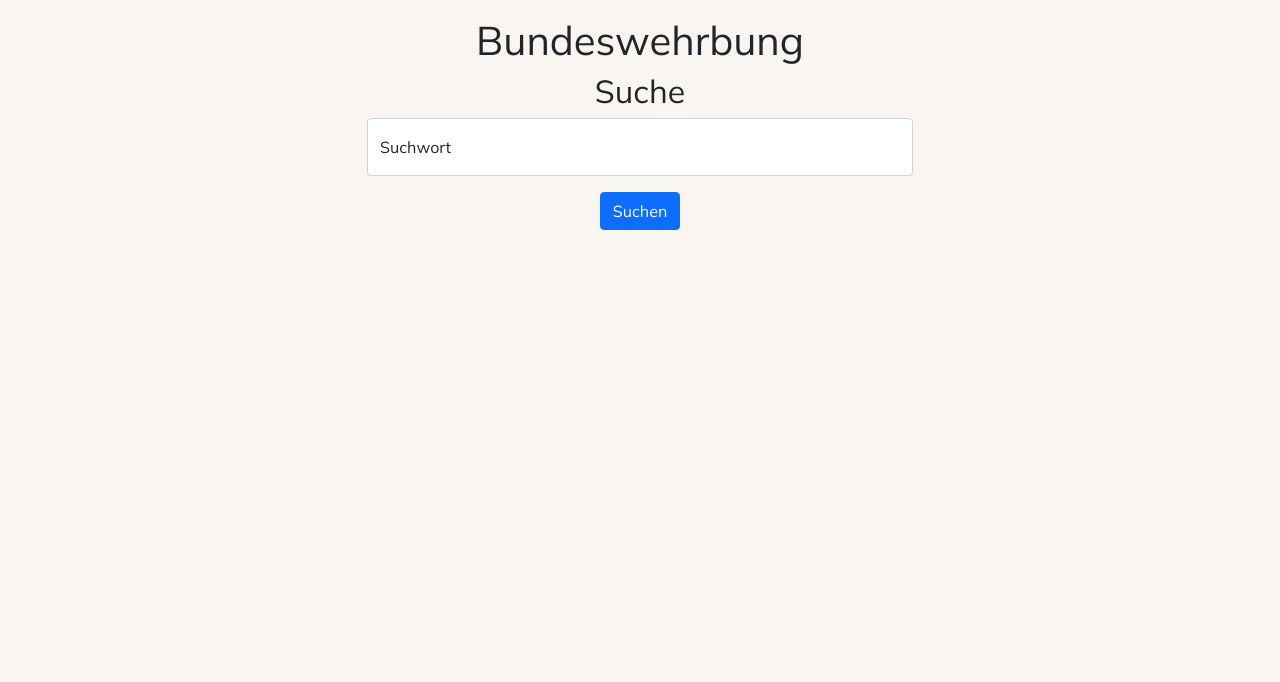
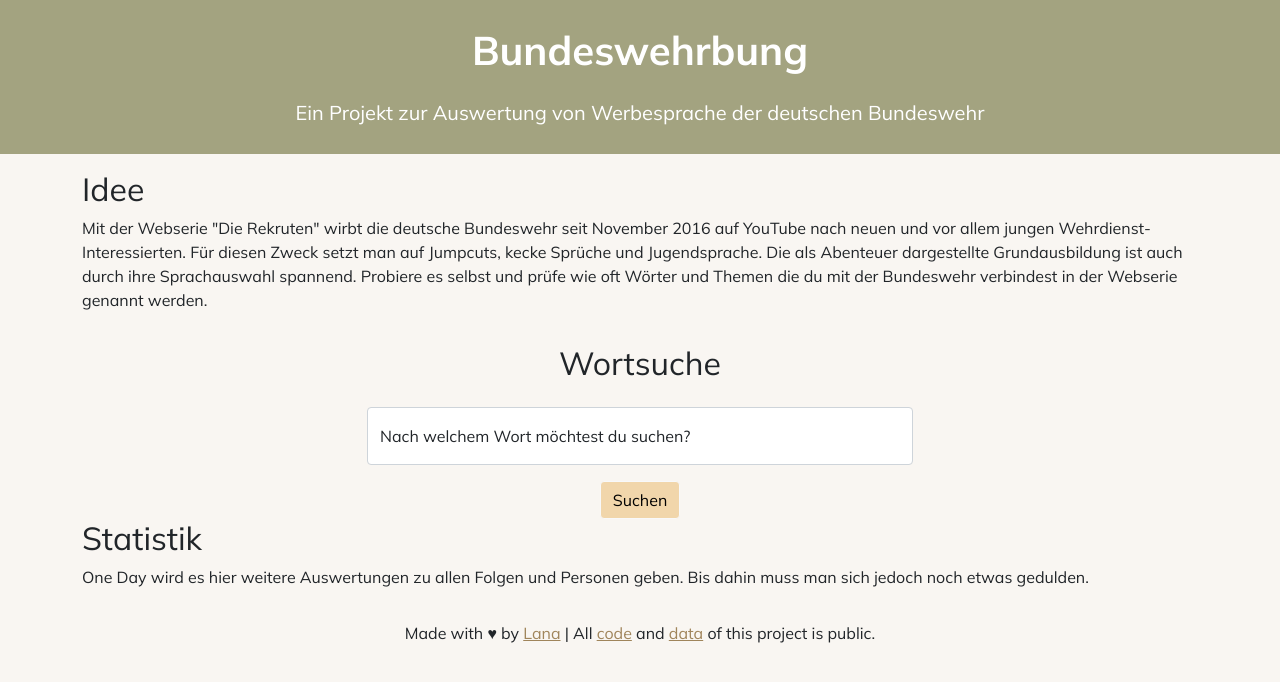
Before and after one commit to DasUnicorn/Bundeswehrbung, a Django app: page / in a window 1280 px wide. Shown: the top 682 px of the page. Run offline with Django 4.2, Linux system fonts and the light colour scheme.

Commit message:
updated design

```diff
--- a/templates/base.html
+++ b/templates/base.html
@@ -22,10 +22,17 @@
 
 	</head>
 	<body>
+		<div style="background: #a3a380; padding: 10px 0; color: white;" >
+			<h1 class="container py-3" style="font-weight: bold;">Bundeswehrbung</h1>
+			<p class="lead">Ein Projekt zur Auswertung von Werbesprache der deutschen Bundeswehr</p>
+		</div>
 		<div class="container py-3">
 			{% block content %}{% endblock %}
 		</div>
 
 		<script src="https://cdn.jsdelivr.net/npm/bootstrap@5.0.2/dist/js/bootstrap.bundle.min.js" integrity="sha384-MrcW6ZMFYlzcLA8Nl+NtUVF0sA7MsXsP1UyJoMp4YLEuNSfAP+JcXn/tWtIaxVXM" crossorigin="anonymous"></script>
 	</body>
+
+	<footer>
+		<p>Made with &hearts; by <a href="https://lana.coffee" target="_blank" style="color: #A0855B;">Lana</a> | All <a href="https://github.com/DasUnicorn/Bundeswehrbung" target="_blank" style="color: #A0855B;">code</a> and <a href="https://github.com/DasUnicorn/Bundeswehrbung/tree/master/transcript" target="_blank" style="color: #A0855B;">data</a> of this project is public.</footer>
 </html>
--- a/templates/index.html
+++ b/templates/index.html
@@ -1,18 +1,30 @@
 {% extends "base.html" %}
 
 {% block content %}
-	<h1>Bundeswehrbung</h1>
-	<h2>Suche</h2>
+	<div class="form-floating mb-3" style="text-align: left">
+		<h2>Idee</h2>
+		<p>Mit der Webserie "Die Rekruten" wirbt die deutsche Bundeswehr seit November 2016 auf YouTube nach neuen und vor allem jungen Wehrdienst-Interessierten. Für diesen Zweck setzt man auf Jumpcuts, kecke Sprüche und Jugendsprache. Die als Abenteuer dargestellte Grundausbildung ist auch durch ihre Sprachauswahl spannend. Probiere es selbst und prüfe wie oft Wörter und Themen die du mit der Bundeswehr verbindest in der Webserie genannt werden.
+		</p>
+	</div>
+
+	<h2 class="container py-3"> Wortsuche</h2>
 	<div class="row justify-content-md-center">
 		<div class="col col-md-6">
 			<form action="/search/" method="GET">
 				<div class="form-floating mb-3">
 					<input name="q" type="text" placeholder="Krieg" class="form-control" id="floatingInput" />
-					<label for="floatingInput">Suchwort</label>
+					<label for="floatingInput">Nach welchem Wort möchtest du suchen?</label>
 				</div>
-				<button class="btn btn-primary" type="submit">Suchen</button>
+				<button class="btn btn-light" type="submit" style="background-color: #F1D6AB">Suchen</button>
 			</form>
 		</div>
 	</div>
 
+	<div lass="form-floating mb-3" style="text-align: left">
+		<h2>Statistik</h2>
+		<p>One Day wird es hier weitere Auswertungen zu allen Folgen und Personen geben. Bis dahin muss man sich jedoch noch etwas gedulden.</p>
+	</div>
+
+
+
 {% endblock %}
--- a/wordsearch/views.py
+++ b/wordsearch/views.py
@@ -9,4 +9,4 @@ def index(request):
 def search_results(request):
     query = request.GET.get("q")
     results = Line.objects.filter(text__icontains=query)
-    return render(request, 'search_results.html', {"results": results})
+    return render(request, 'search_results.html', {"results": results, "query": query})
```
Also changed, not shown: templates/search_results.html (+11 -3 lines).
